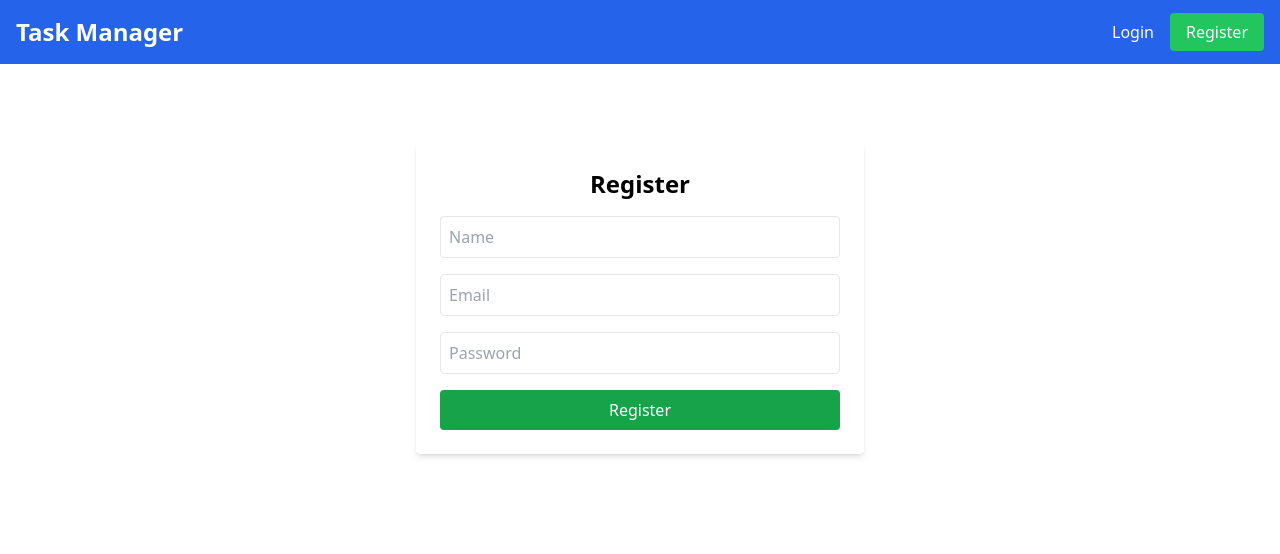
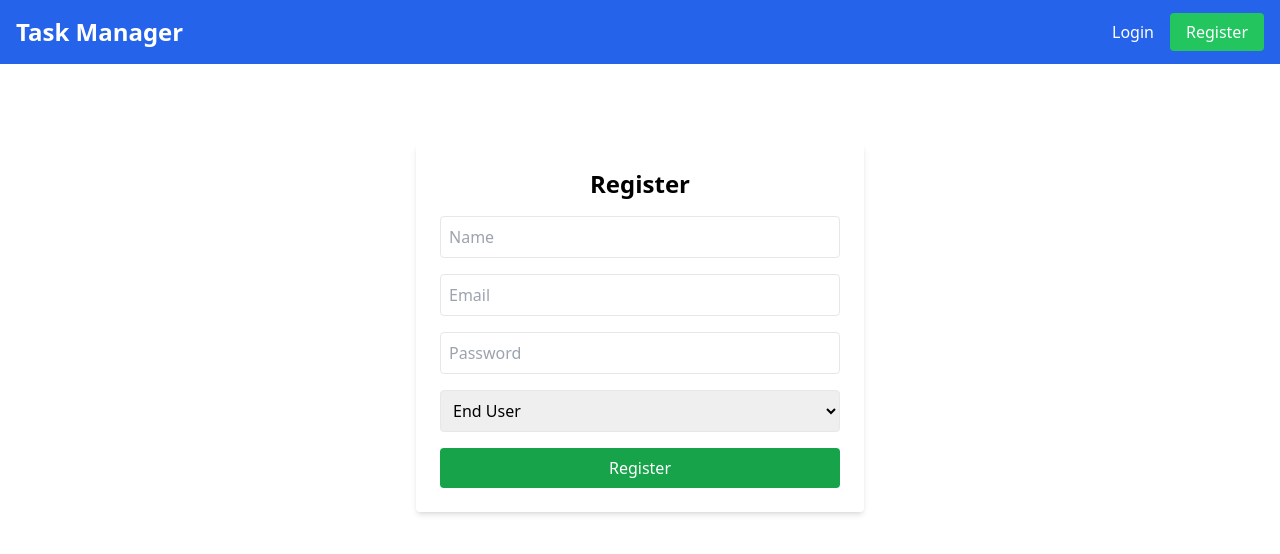
Before and after one commit to Kuwakou/IT_Support_System, a React (Create React App) app in the folder frontend/: page /register in a window 1280 px wide. Shown: the top 554 px of the page. Built offline with nearby package versions, Linux system fonts and the light colour scheme.

Commit message:
Story 1: Implement Signup

```diff
--- a/frontend/src/pages/Register.jsx
+++ b/frontend/src/pages/Register.jsx
@@ -3,17 +3,45 @@ import { useNavigate } from 'react-router-dom';
 import axiosInstance from '../axiosConfig';
 
 const Register = () => {
-  const [formData, setFormData] = useState({ name: '', email: '', password: '' });
+  const [formData, setFormData] = useState({ name: '', email: '', password: '', role: 'user' });
+  const [error, setError] = useState('');
+  const [success, setSuccess] = useState('');
+  const [submitting, setSubmitting] = useState(false);
   const navigate = useNavigate();
+
+  const validate = () => {
+    if (!formData.name || !formData.email || !formData.password) {
+      return 'Name, email and password are required';
+    }
+    if (!/^[^\s@]+@[^\s@]+\.[^\s@]+$/.test(formData.email)) {
+      return 'Please provide a valid email address';
+    }
+    if (formData.password.length < 8) {
+      return 'Password must be at least 8 characters';
+    }
+    return '';
+  };
 
   const handleSubmit = async (e) => {
     e.preventDefault();
+    setError('');
+    setSuccess('');
+
+    const validationError = validate();
+    if (validationError) {
+      setError(validationError);
+      return;
+    }
+
+    setSubmitting(true);
     try {
       await axiosInstance.post('/api/auth/register', formData);
-      alert('Registration successful. Please log in.');
-      navigate('/login');
-    } catch (error) {
-      alert('Registration failed. Please try again.');
+      setSuccess('Registration successful. Redirecting to login...');
+      setTimeout(() => navigate('/login'), 1000);
+    } catch (err) {
+      setError(err.response?.data?.message || 'Registration failed. Please try again.');
+    } finally {
+      setSubmitting(false);
     }
   };
 
@@ -21,6 +49,14 @@ const Register = () => {
     <div className="max-w-md mx-auto mt-20">
       <form onSubmit={handleSubmit} className="bg-white p-6 shadow-md rounded">
         <h1 className="text-2xl font-bold mb-4 text-center">Register</h1>
+
+        {error && (
+          <div className="mb-4 p-2 rounded bg-red-100 text-red-700 text-sm">{error}</div>
+        )}
+        {success && (
+          <div className="mb-4 p-2 rounded bg-green-100 text-green-700 text-sm">{success}</div>
+        )}
+
         <input
           type="text"
           placeholder="Name"
@@ -42,8 +78,20 @@ const Register = () => {
           onChange={(e) => setFormData({ ...formData, password: e.target.value })}
           className="w-full mb-4 p-2 border rounded"
         />
-        <button type="submit" className="w-full bg-green-600 text-white p-2 rounded">
-          Register
+        <select
+          value={formData.role}
+          onChange={(e) => setFormData({ ...formData, role: e.target.value })}
+          className="w-full mb-4 p-2 border rounded"
+        >
+          <option value="user">End User</option>
+          <option value="agent">Support Agent</option>
+        </select>
+        <button
+          type="submit"
+          disabled={submitting}
+          className="w-full bg-green-600 text-white p-2 rounded disabled:opacity-50"
+        >
+          {submitting ? 'Registering...' : 'Register'}
         </button>
       </form>
     </div>
```
